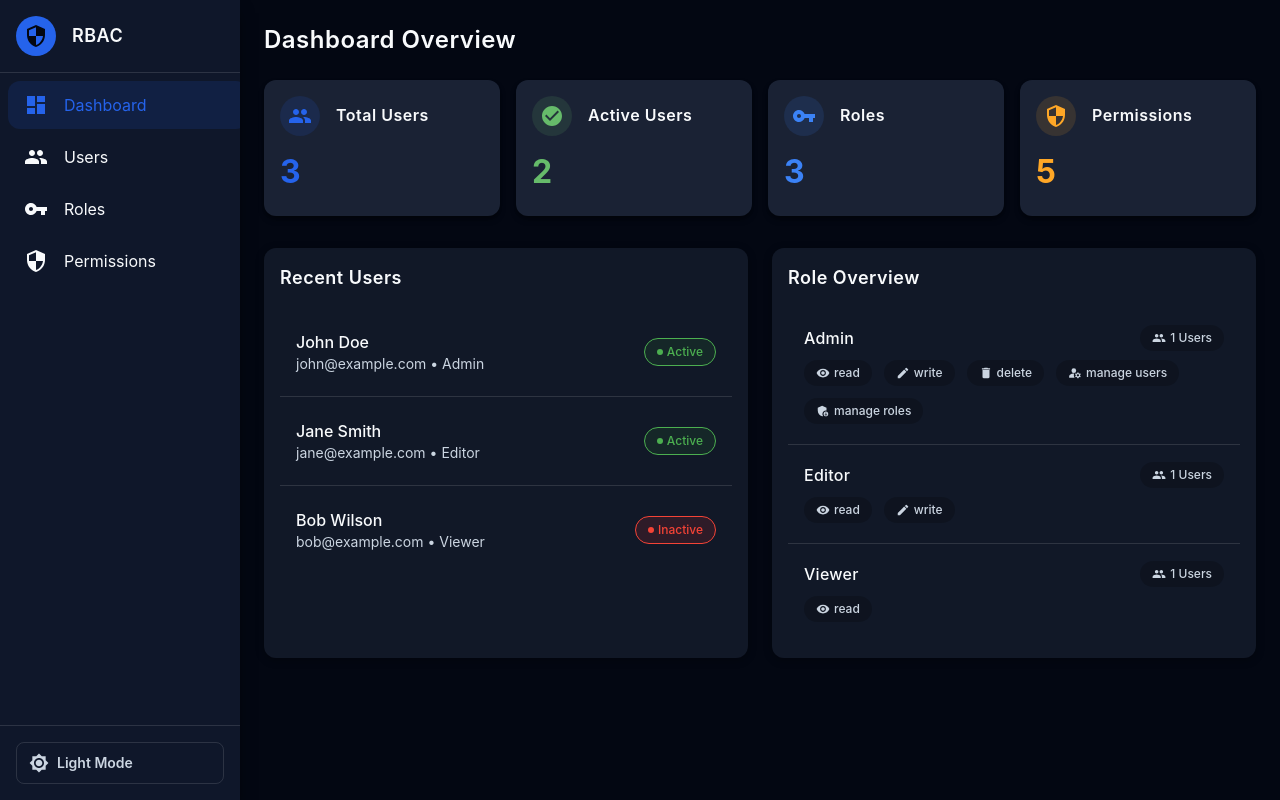
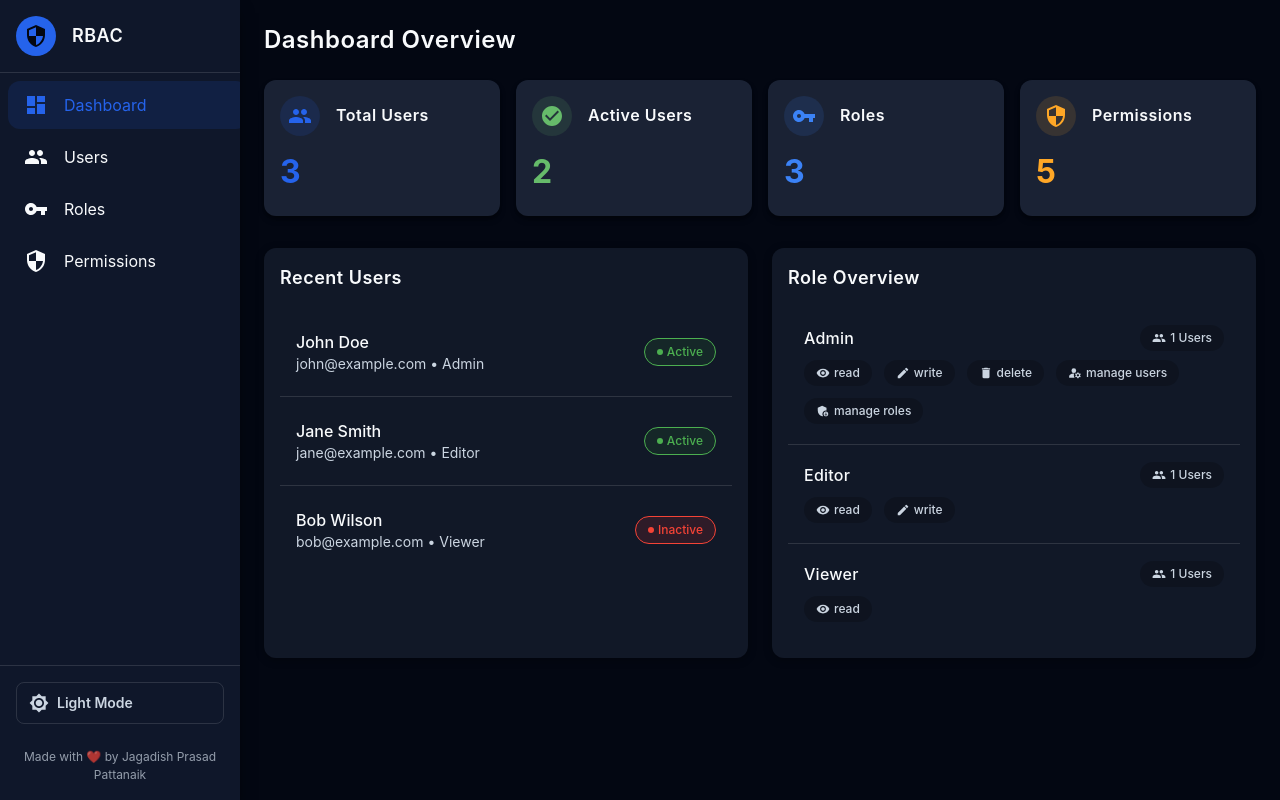
Before and after one commit to jagadish-pattanaik/RBAC-UI, a React (Create React App) app: page / in a window 1280 px wide. Built offline with nearby package versions, Linux system fonts and the light colour scheme.

Commit message:
final touches & documentation

```diff
--- a/src/components/Common/Layout.js
+++ b/src/components/Common/Layout.js
@@ -169,6 +169,31 @@ export default function Layout({ children, onToggleTheme, currentTheme }) {
           {currentTheme === 'light' ? 'Dark Mode' : 'Light Mode'}
         </Button>
       </Box>
+      <Box sx={{
+        p: 2,
+        pt: 1,
+        opacity: 0.7,
+        fontSize: '0.75rem',
+        color: 'text.secondary',
+        textAlign: 'center',
+      }}>
+        Made with ❤️ by{' '}
+        <Box
+          component="a"
+          href="https://github.com/jagadish-pattanaik"
+          target="_blank"
+          rel="noopener noreferrer"
+          sx={{
+            color: 'inherit',
+            textDecoration: 'none',
+            '&:hover': {
+              textDecoration: 'underline',
+            },
+          }}
+        >
+          Jagadish Prasad Pattanaik
+        </Box>
+      </Box>
     </Box>
   );
 
```
Also changed, not shown: 1 other file (tests, documents, lock files or other folders).
